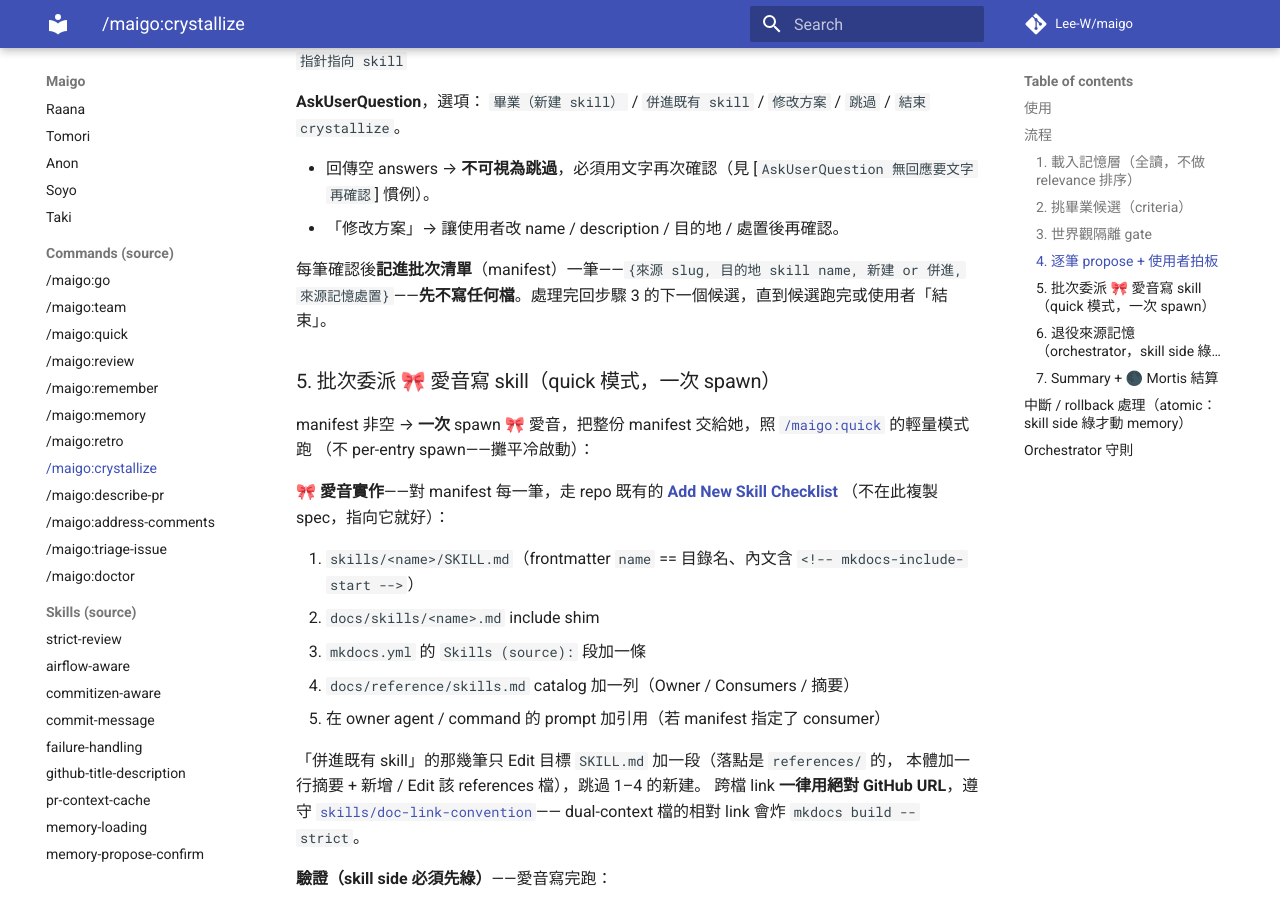
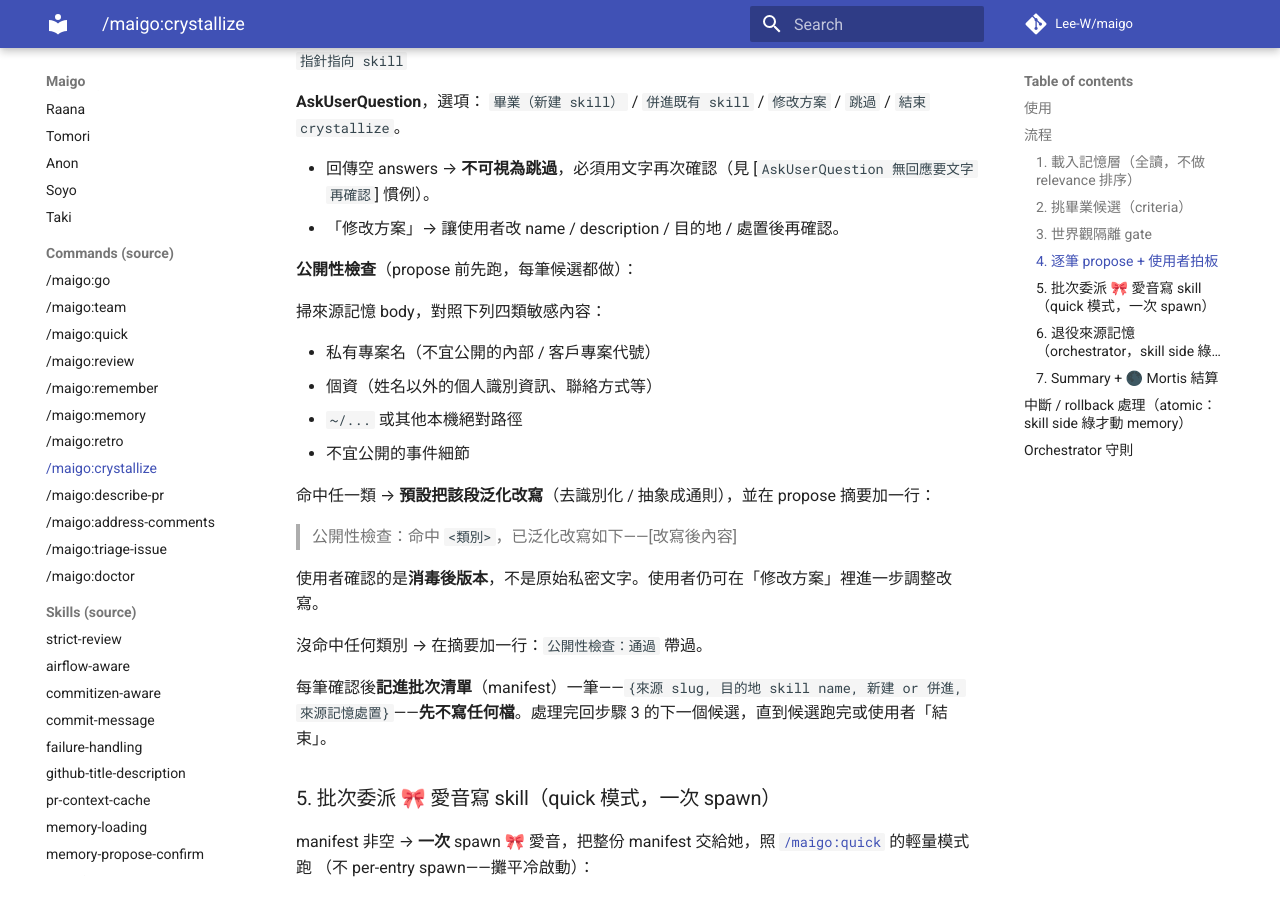
Before and after one commit to Lee-W/maigo, an MkDocs documentation site: the page built from docs/commands/crystallize.md, in a window 1280 px wide and 900 px high, scrolled down 4392 px. Built offline with MkDocs 1.6.1 and Material for MkDocs 9.7.7, drawn with Linux system fonts in a browser that asks for light colours; comment, search, counter and statistics services are not loaded; some of the changed text lies outside the part shown.

Commit message:
feat(crystallize): gate private memory with a public-safety check before graduation
Add a public-safety check to step 4 of the crystallize propose flow:
before a private memory entry graduates into a skill in the public repo,
scan its body for private project names, PII, ~/ local paths, and
non-public event details. On a hit, the proposed destination content
defaults to a generalized rewrite, so the user confirms the sanitized
version rather than the raw private text. Add a matching orchestrator
guard line.

```diff
--- a/commands/crystallize.md
+++ b/commands/crystallize.md
@@ -120,6 +120,23 @@
   [`AskUserQuestion 無回應要文字再確認`] 慣例）。
 - 「修改方案」→ 讓使用者改 name / description / 目的地 / 處置後再確認。
 
+**公開性檢查**（propose 前先跑，每筆候選都做）：
+
+掃來源記憶 body，對照下列四類敏感內容：
+
+- 私有專案名（不宜公開的內部 / 客戶專案代號）
+- 個資（姓名以外的個人識別資訊、聯絡方式等）
+- `~/...` 或其他本機絕對路徑
+- 不宜公開的事件細節
+
+命中任一類 → **預設把該段泛化改寫**（去識別化 / 抽象成通則），並在 propose 摘要加一行：
+
+> 公開性檢查：命中 `<類別>`，已泛化改寫如下——[改寫後內容]
+
+使用者確認的是**消毒後版本**，不是原始私密文字。使用者仍可在「修改方案」裡進一步調整改寫。
+
+沒命中任何類別 → 在摘要加一行：`公開性檢查：通過` 帶過。
+
 每筆確認後**記進批次清單**（manifest）一筆——`{來源 slug, 目的地 skill name, 新建 or 併進,
 來源記憶處置}`——**先不寫任何檔**。處理完回步驟 3 的下一個候選，直到候選跑完或使用者「結束」。
 
@@ -214,3 +231,4 @@
 - **不延伸推斷**：只畢業記憶層裡實際存在的條目，不順手補使用者「可能也想要」的 skill。
 - **跟 retro 的關係**：[`/maigo:retro`](https://github.com/Lee-W/maigo/blob/main/commands/retro.md)
   把 session 學到的事**寫進** memory；crystallize 把夠成熟的條目**升階成** skill——前者餵養、後者收割。
+- **公開性把關**：私有記憶畢業進公開 repo 前一律過公開性檢查，預設泛化改寫——不把本機路徑 / 個資 / 私有專案名原樣入庫。
```
